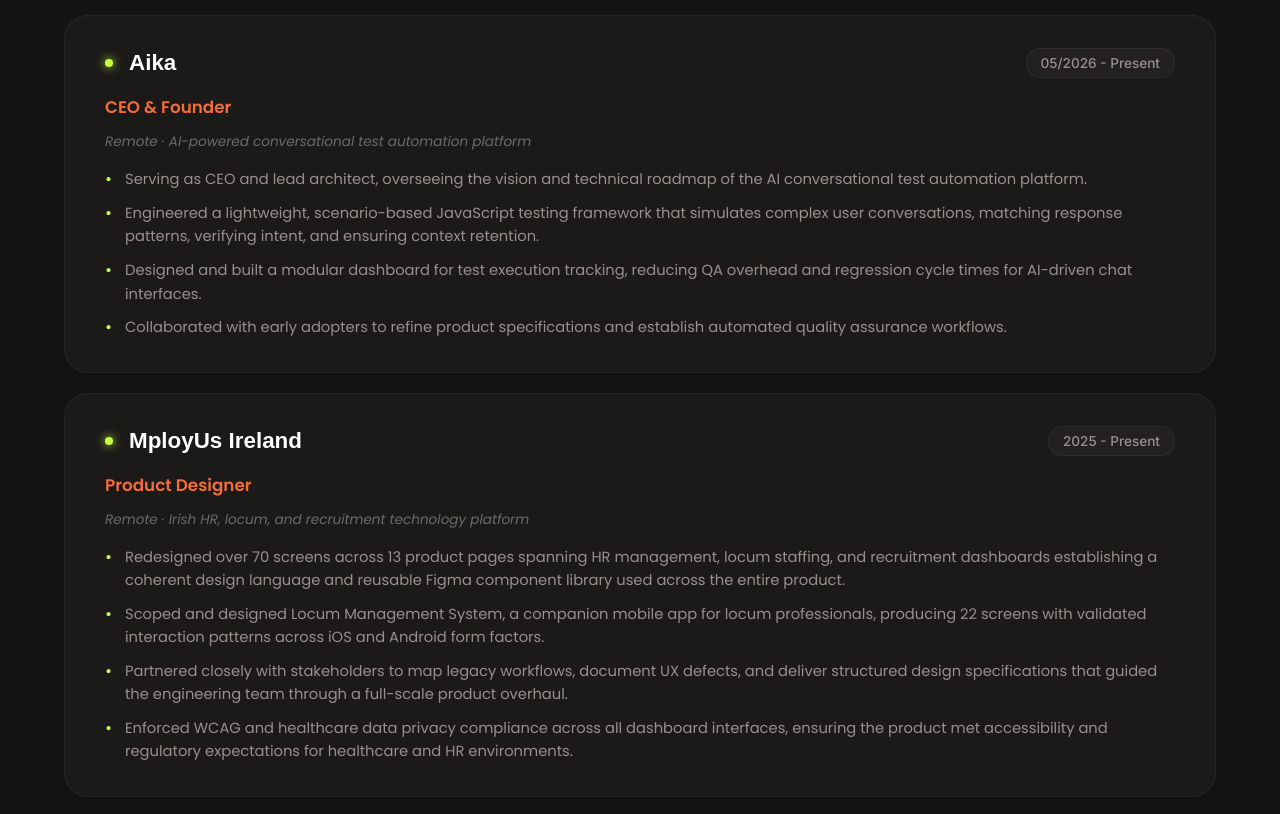
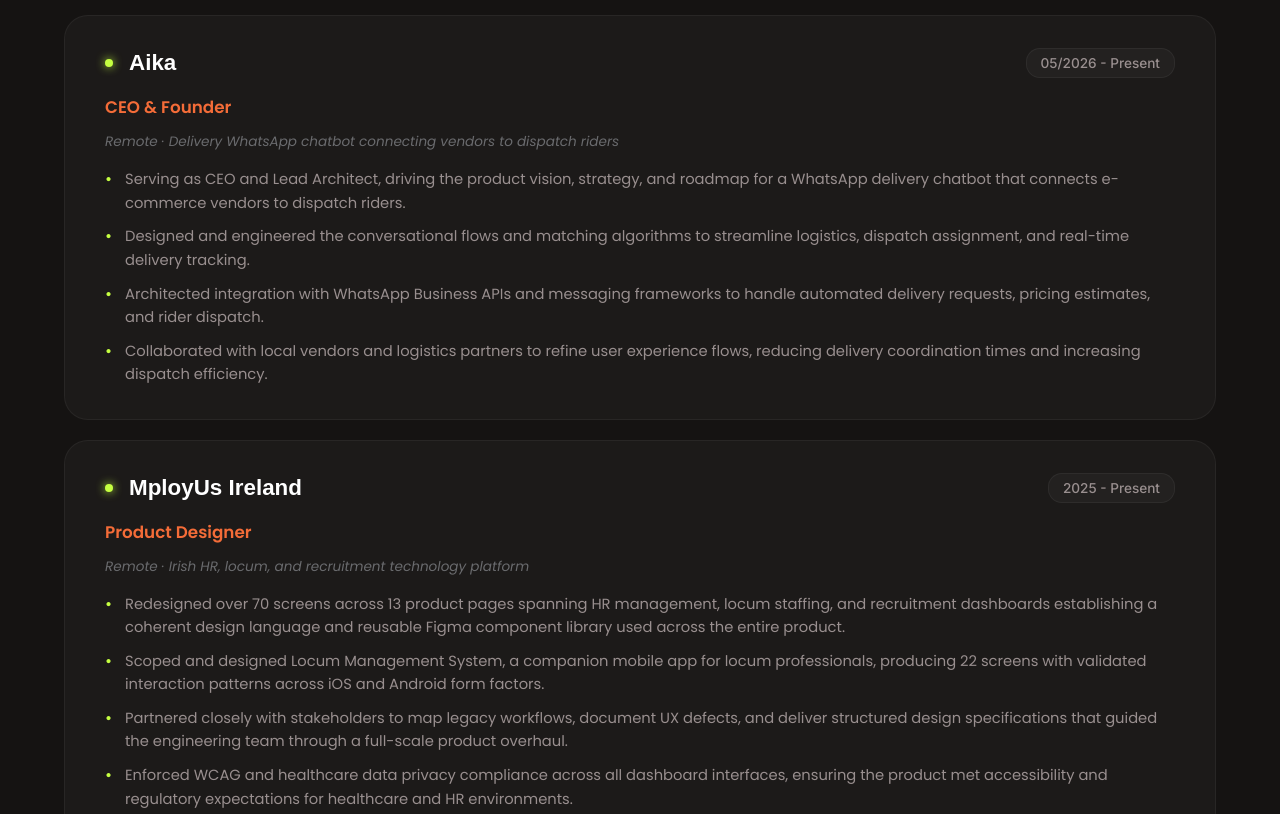
Before and after one commit to festusandrew/Festus-Portfolio, a website built with Vite: page index.html in a window 1280 px wide. Shown: the part 1920-2734 px from the top of the page. Built offline with nearby package versions, Linux system fonts and the light colour scheme; a web font is replaced by a local one.

Commit message:
fix: correct Aika experience description to delivery chatbot

```diff
--- a/index.html
+++ b/index.html
@@ -423,12 +423,12 @@
           </div>
           <div class="exp-body">
             <h4 class="exp-role">CEO & Founder</h4>
-            <div class="exp-location">Remote &middot; AI-powered conversational test automation platform</div>
+            <div class="exp-location">Remote &middot; Delivery WhatsApp chatbot connecting vendors to dispatch riders</div>
             <ul class="exp-bullet-list">
-              <li>Serving as CEO and lead architect, overseeing the vision and technical roadmap of the AI conversational test automation platform.</li>
-              <li>Engineered a lightweight, scenario-based JavaScript testing framework that simulates complex user conversations, matching response patterns, verifying intent, and ensuring context retention.</li>
-              <li>Designed and built a modular dashboard for test execution tracking, reducing QA overhead and regression cycle times for AI-driven chat interfaces.</li>
-              <li>Collaborated with early adopters to refine product specifications and establish automated quality assurance workflows.</li>
+              <li>Serving as CEO and Lead Architect, driving the product vision, strategy, and roadmap for a WhatsApp delivery chatbot that connects e-commerce vendors to dispatch riders.</li>
+              <li>Designed and engineered the conversational flows and matching algorithms to streamline logistics, dispatch assignment, and real-time delivery tracking.</li>
+              <li>Architected integration with WhatsApp Business APIs and messaging frameworks to handle automated delivery requests, pricing estimates, and rider dispatch.</li>
+              <li>Collaborated with local vendors and logistics partners to refine user experience flows, reducing delivery coordination times and increasing dispatch efficiency.</li>
             </ul>
           </div>
         </div>
```
